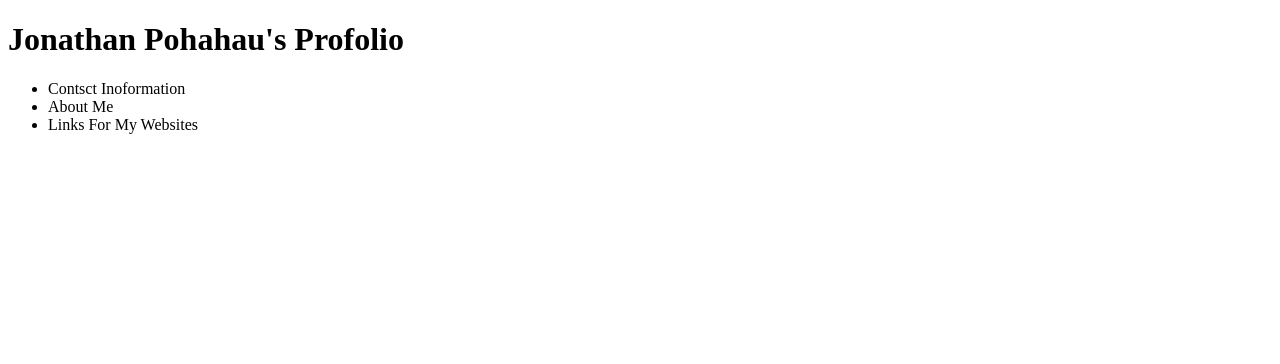
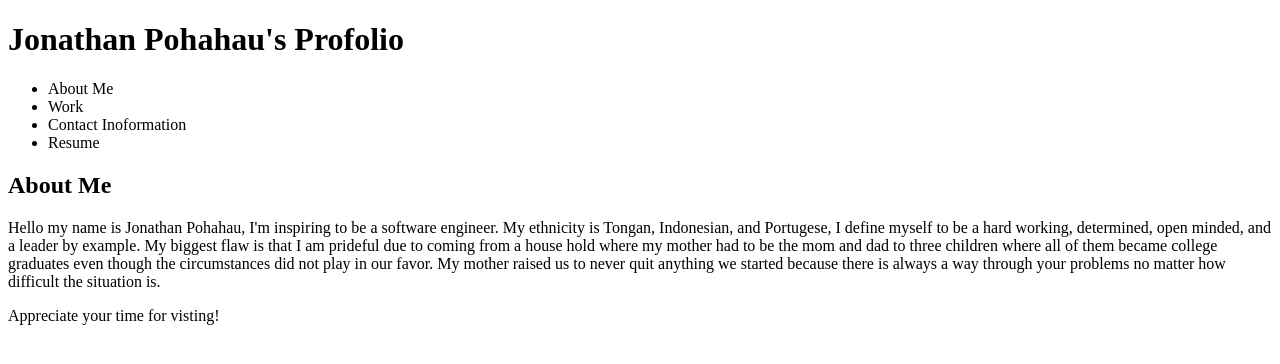
Before and after one commit to j-pohahau5/My-Portfolio, a plain HTML site: page index.html in a window 1280 px wide. Drawn offline with Linux system fonts and the light colour scheme.

Commit message:
added About Me section to main body with text in paragraph

```diff
--- a/index.html
+++ b/index.html
@@ -14,19 +14,29 @@
         <h1>Jonathan Pohahau's Profolio</h1>
         <nav>
             <ul>
-                <li>Contsct Inoformation</li>
                 <li>About Me</li>
-                <li>Links For My Websites</li>
+                <li>Work</li>
+                <li>Contact Inoformation</li>
+                <li>Resume</li>
             </ul>
         </nav>
     </header>
 
     <main>
+        <section class="About Me">
+            <h2>About Me</h2>
+            <p>Hello my name is Jonathan Pohahau, I'm inspiring to be a software engineer.
+                 My ethnicity is Tongan, Indonesian, and Portugese,
+                 I define myself to be a hard working, determined, open minded, and a leader by example.
+                 My biggest flaw is that I am prideful due to coming from a house hold where my mother had to be the mom and dad to three children where all of them became college graduates even though the circumstances did not play in our favor.
+                 My mother raised us to never quit anything we started because there is always a way through your problems no matter how difficult the situation is.
 
+                </p>
+        </section>
     </main>
 
     <footer>
-
+        <span>Appreciate your time for visting!</span>
     </footer>
 
 </body>
```
